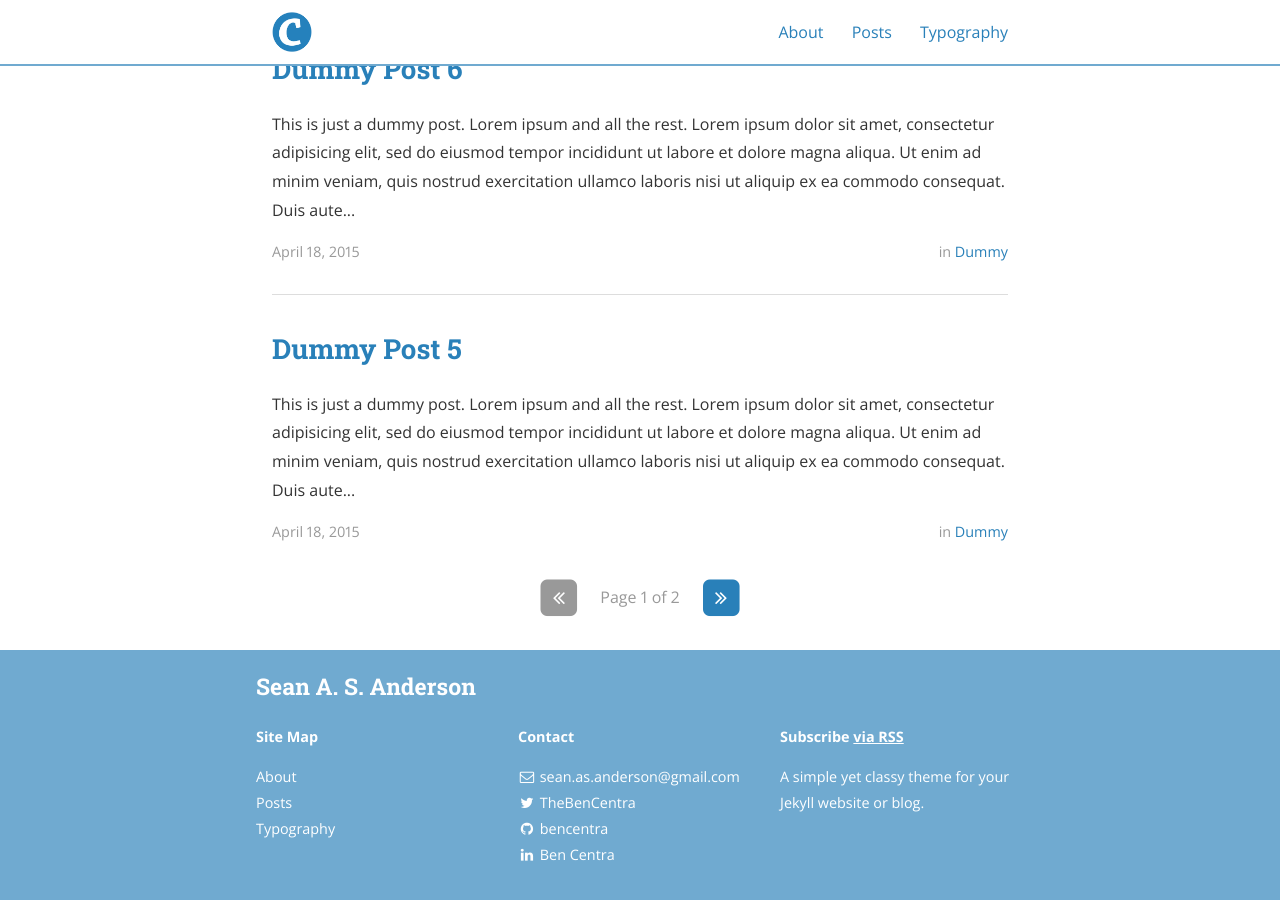
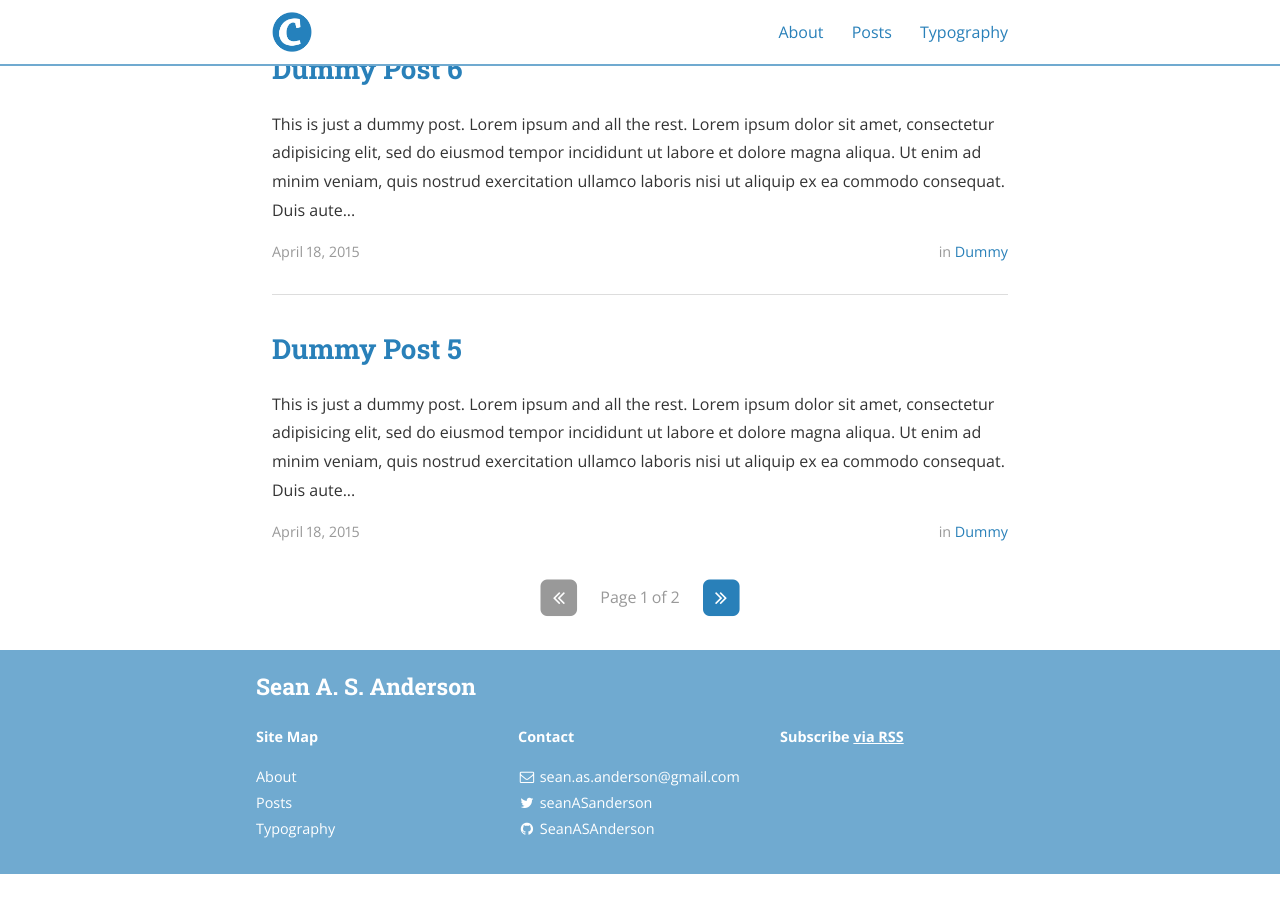
Before and after one commit to SeanASAnderson/SeanASAnderson.github.io, a Jekyll site: the page built from index.html, in a window 1280 px wide and 900 px high, scrolled down 1226 px. Built offline with Jekyll 4.4.1, drawn with Linux system fonts in a browser that asks for light colours; nearby versions of some CDN libraries; the list of posts is cut into pages by our own code; after the commit the page ends 2100 px from its top, so only the background shows below that; some of the changed lines change nothing that is shown.

Commit message:
config change socials

```diff
--- a/_config.yml
+++ b/_config.yml
@@ -13,9 +13,9 @@
 subtitle: ""
 author: "Sean Anderson"
 email: sean.as.anderson@gmail.com
-name: Ben Centra
-description: >
-  A simple yet classy theme for your Jekyll website or blog.
+name: Sean Anderson
+#description: >
+  #A simple yet classy theme for your Jekyll website or blog.
 # Base URL of site (i.e. /blog). It should always start with a slash,
 # and never end with a slash. Set it to a blank value if hosting at the
 # root of your server.
@@ -79,115 +79,17 @@
 social:
   - name: Twitter
     icon: twitter
-    username: TheBenCentra
-    url: https://twitter.com/TheBenCentra
+    username: seanASanderson
+    url: https://twitter.com/seanASanderson
     desc: Follow me on Twitter
-    share: true
-
-  - name: Facebook
-    icon: facebook
-    username: thebencentra
-    url: ""
-    desc: Friend me on Facebook
     share: true
 
   - name: GitHub
     icon: github
-    username: bencentra
-    url: https://github.com/bencentra
+    username: SeanASAnderson
+    url: https://github.com/SeanASAnderson
     desc: Fork me on GitHub
-    share: false
-
-  - name: LinkedIn
-    icon: linkedin
-    username: Ben Centra
-    url: https://www.linkedin.com/pub/ben-centra/47/769/60a
-    desc: Connect with me on LinkedIn
     share: true
-
-  - name: Google+
-    icon: google-plus
-    username: ""
-    url: ""
-    desc: Add me to your Circles
-    share: true
-
-  - name: YouTube
-    icon: youtube
-    username: ""
-    url: ""
-    desc: Subscribe on YouTube
-    share: false
-
-  - name: Instagram
-    icon: instagram
-    username: ""
-    url: ""
-    desc: Follow me on Instagram
-    share: false
-
-  - name: Pinterest
-    icon: pinterest
-    username: ""
-    url: ""
-    desc: Follow me on Pinterest
-    share: true
-
-  - name: SoundCloud
-    icon: soundcloud
-    username: ""
-    url: ""
-    desc: Follow me on SoundCloud
-    share: false
-
-  - name: Tumblr
-    icon: tumblr
-    username: ""
-    url: ""
-    desc: Follow me on Tumblr
-    share: false
-
-  - name: Steam
-    icon: steam
-    username: ""
-    url: ""
-    desc: Friend me on Steam
-    share: false
-
-  - name: Dribbble
-    icon: dribbble
-    username: ""
-    url: ""
-    desc: Follow me on Dribble
-    share: false
-
-  - name: Vimeo
-    icon: vimeo-square
-    username: ""
-    url: ""
-    desc: Follow me on Vimeo
-    share: false
-
-  - name: Vine
-    icon: vine
-    username: ""
-    url: ""
-    desc: Follow me on Vine
-    share: false
-
-  - name: Reddit
-    icon: reddit
-    username: ""
-    url: ""
-    desc: Share to Reddit
-    share: true
-
-  - name: "Hacker News"
-    icon: hacker-news
-    username: ""
-    url: ""
-    desc: Share to Hacker News
-    share: false
 
 # Social sharing protocols
 # These are for automatically generating sharing metadata for FB and Twitter
```
